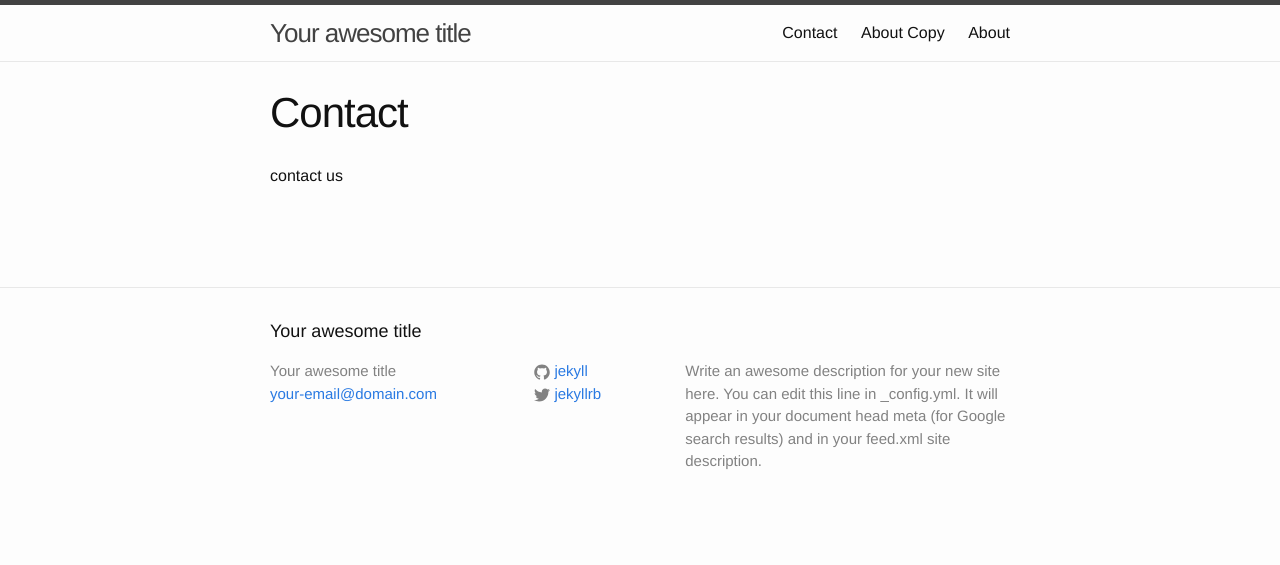
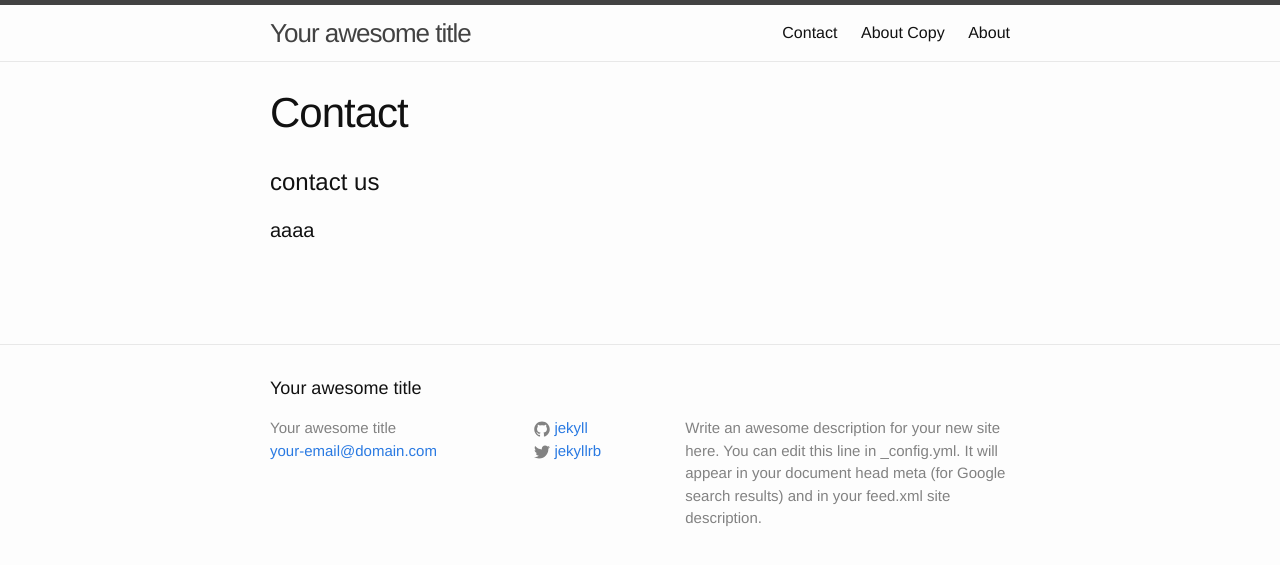
Before and after one commit to bigplants/jekyll_trial, a Jekyll site: the page built from about-copy-2.md, in a window 1280 px wide. Shown: the top 565 px of the page. Built offline with Jekyll 4.4.1, drawn with Linux system fonts in a browser that asks for light colours.

Commit message:
Updated '/about-copy-2.md' via CloudCannon

```diff
--- a/about-copy-2.md
+++ b/about-copy-2.md
@@ -4,6 +4,8 @@ title: Contact
 permalink: /contact/
 ---
 
-contact us
+# contact us
+
+#### aaaa
 
 &nbsp;
```
